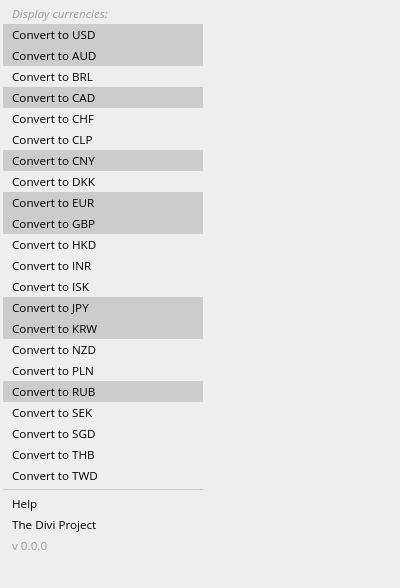
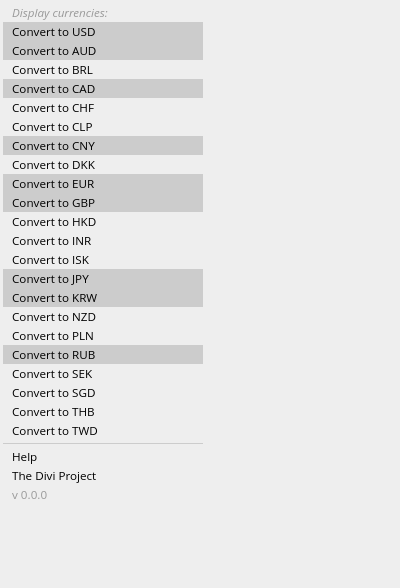
Before and after one commit to DavidRockin/divitopia-extension, a browser extension: page src/popup/index.html in a window 400 px wide. Drawn offline with Linux system fonts and the light colour scheme.

```diff
--- a/src/popup/index.html
+++ b/src/popup/index.html
@@ -18,7 +18,7 @@
 			width: 200px;
 		}
 		ul li {
-			padding: 3px 9px;
+			padding: 2px 9px;
 			-webkit-transition: all 222ms ease;
 			-moz-transition: all 222ms ease;
 			-ms-transition: all 222ms ease;
@@ -40,7 +40,7 @@
 			cursor: default;
 		}
 		ul li.label {
-			font-style: italic
+			font-style: italic;
 		}
 		ul li.disabled {
 			color: #999;
```
Also changed, not shown: README.md.
